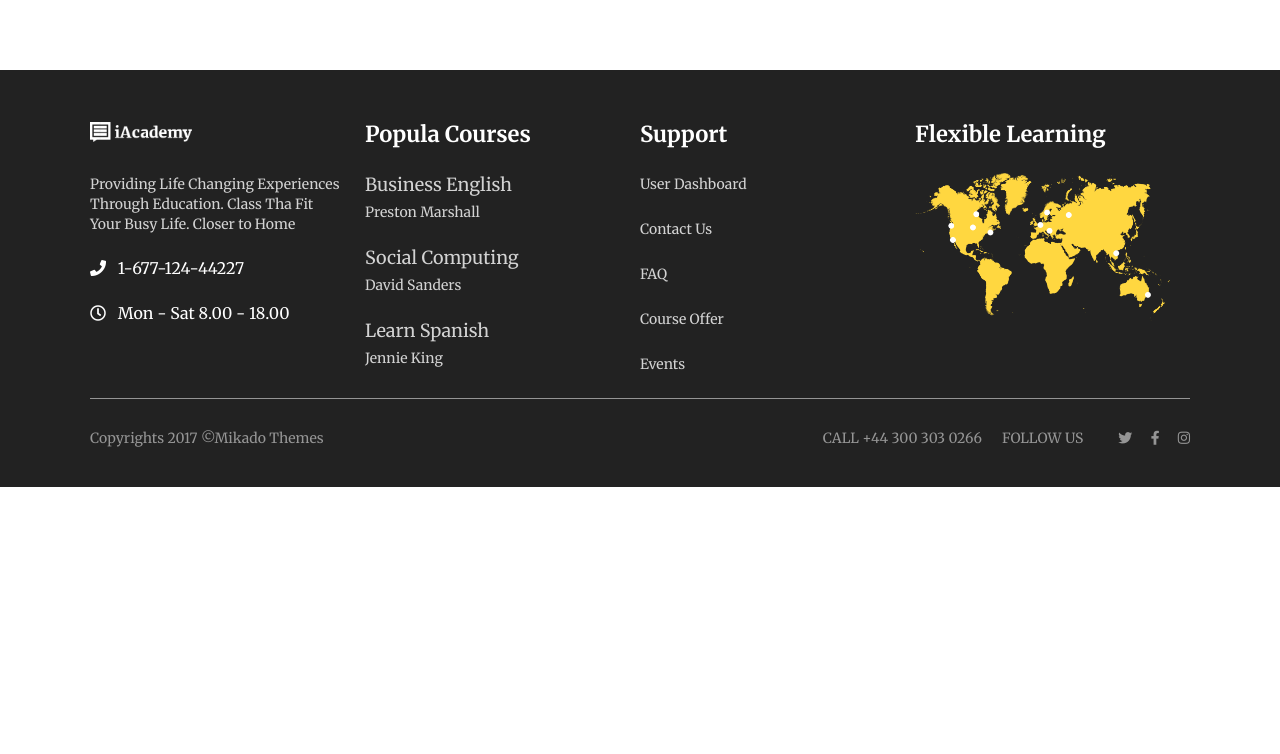
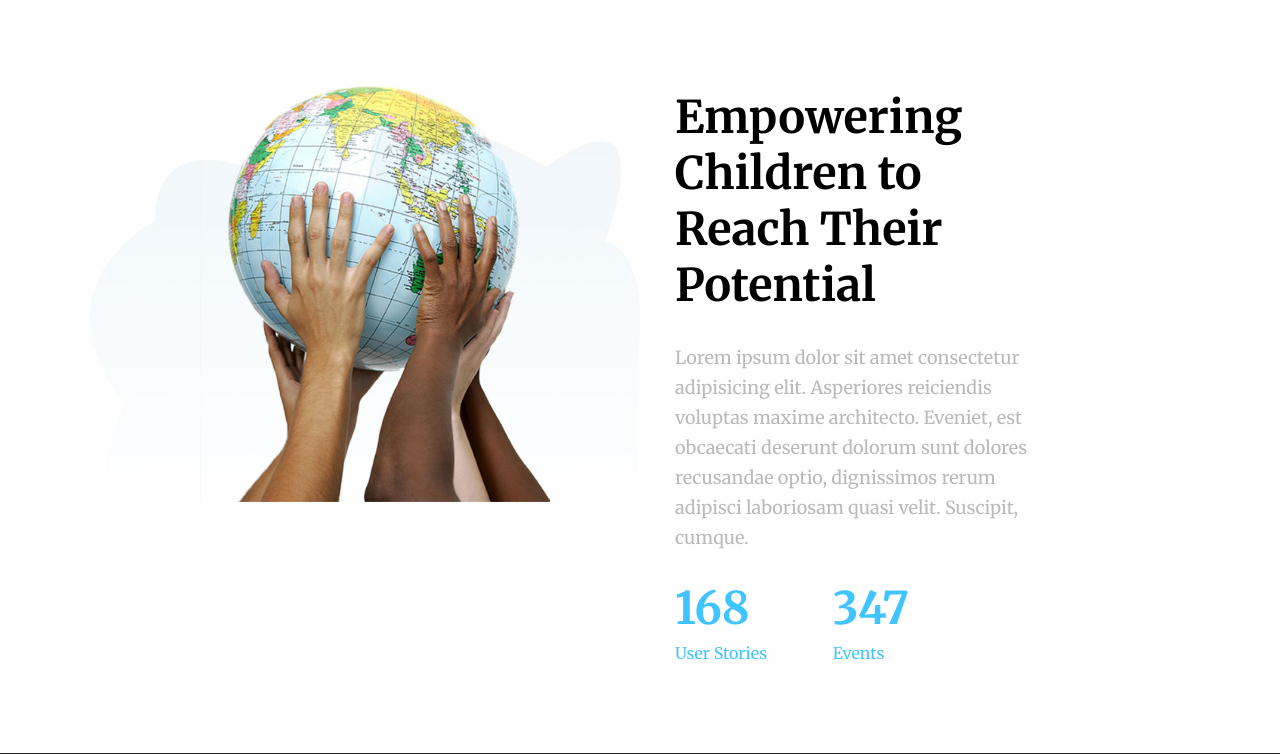
Before and after one commit to daniele-fortuna93/proj-html-vuejs, a website: page index.html in a window 1280 px wide. Shown: the part 2043-2797 px from the top of the page. Before the commit the page ends 2530 px from the top, so only its background shows below. Drawn offline with nearby package versions, Linux system fonts and the light colour scheme.

Commit message:
Section empower completa

```diff
--- a/index.html
+++ b/index.html
@@ -55,6 +55,7 @@
         <!-- /header -->
         <!-- main -->
         <main>
+            <!-- categories -->
             <section id="categories">
 
                 <div class="categories__box container">
@@ -64,6 +65,8 @@
                     </div>
                 </div>
             </section>
+            <!-- /categories -->
+            <!-- home tutoring -->
             <section id="home-tutoring">
                 <div class="home-tutoring__box container">
                     <h3>The Trusted Name <br> for In-Home Tutoring</h3>
@@ -72,6 +75,28 @@
                      <img src="img/h5-img-1.jpg" alt="">
                 </div>
 
+            </section>
+            <!-- home tutoring -->
+            <section id="empower">
+                <div class="empower__box container">
+                    <div class="empower__img">
+                        <img src="img/h5-img-2.jpg" alt="">
+                    </div>
+                    <div class="empower__text">
+                        <h3>Empowering Children to Reach Their Potential</h3>
+                        <p>Lorem ipsum dolor sit amet consectetur adipisicing elit. Asperiores reiciendis voluptas maxime architecto. Eveniet, est obcaecati deserunt dolorum sunt dolores recusandae optio, dignissimos rerum adipisci laboriosam quasi velit. Suscipit, cumque.</p>
+                        <div class="empower__numbers">
+                            <div class="numbers">
+                                <p><strong>168</strong></p>
+                                <span>User Stories</span>
+                            </div>
+                            <div class="numbers">
+                                <p><strong>347</strong></p>
+                                <span>Events</span>
+                            </div>
+                        </div>
+                    </div>
+                </div>
             </section>
         </main>
         <!-- /main -->
--- a/js/script.js
+++ b/js/script.js
@@ -4,7 +4,7 @@ var app = new Vue (
         el: '#root',
         data: {
             linkNav: ['HOME', 'COURSES', 'INSTRUCTORS', 'EVENTS', 'PAGES', 'ELEMENTS'],
-            dotIndex: 3,
+            dotIndex: 1,
             categoriesList:[
                 {
                     name: 'Languages',
--- a/src/app.scss
+++ b/src/app.scss
@@ -5,5 +5,6 @@
 @import 'partials/header';
 @import 'partials/categories';
 @import 'partials/home-tutoring';
+@import 'partials/empower';
 @import 'partials/footer';
 @import 'partials/responsive'
--- a/src/partials/_common.scss
+++ b/src/partials/_common.scss
@@ -6,6 +6,9 @@
 .container{
     margin: auto;
     width: $containerNormal;
+    &.container--small{
+        width: 70%;
+    }
 }
 section{
     margin: 80px 0;
--- /dev/null
+++ b/src/partials/_empower.scss
@@ -0,0 +1,30 @@
+.empower__box{
+    display: flex;
+    .empower__img, .empower__text{
+        width: 50%;
+    }
+    .empower__img img{
+        width: 100%;
+    }
+    .empower__text{
+        padding: 5px 125px 10px 35px;
+        p{
+            font-size: $fontNormal;
+            color: $textGrey;
+            line-height: $lineParagraph;
+        }
+    }
+    .empower__numbers{
+        display: flex;
+        justify-content: space-between;
+        width: 60%;
+        margin-top: 40px;
+        color: $mainColor;
+        p{
+            font-size: $fontBig;
+            color: $mainColor;
+            margin-bottom: 20px;
+        }
+
+    }
+}
--- a/src/partials/_home-tutoring.scss
+++ b/src/partials/_home-tutoring.scss
@@ -2,6 +2,7 @@
     p{
         color: $textGrey;
         font-size: $fontNormal;
+        line-height: $lineParagraph;
         margin-bottom: 30px;
     }
     a{
--- a/src/partials/_variables.scss
+++ b/src/partials/_variables.scss
@@ -15,6 +15,9 @@ $fontNormal: 18px;
 $fontBig: 45px;
 $fontSmall: 14px;
 
+// line Height
+$lineParagraph: 30px;
+
 // container size
 $containerNormal: 1600px;
 $containerMedium: 1350px;
```
Also changed, not shown: dist/app.css, img/h5-img-2.jpg (added), 1 other file.
